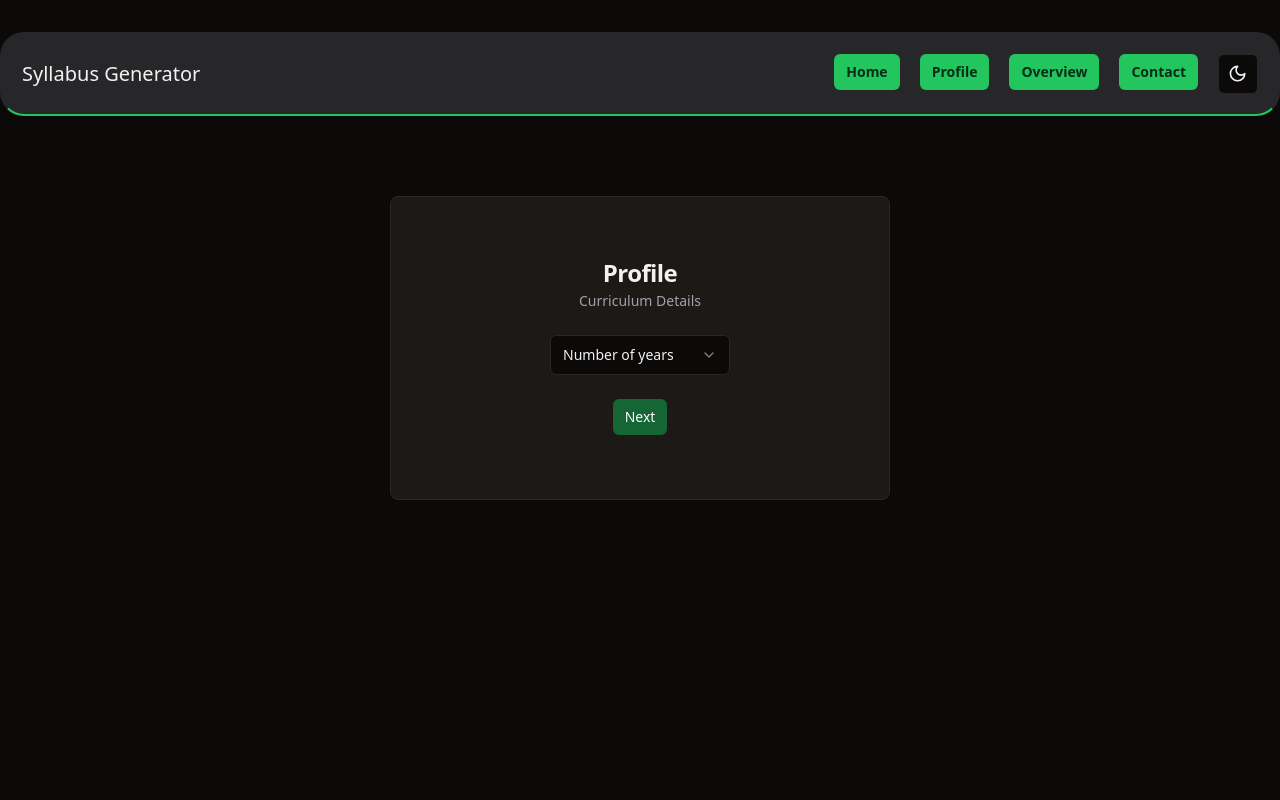
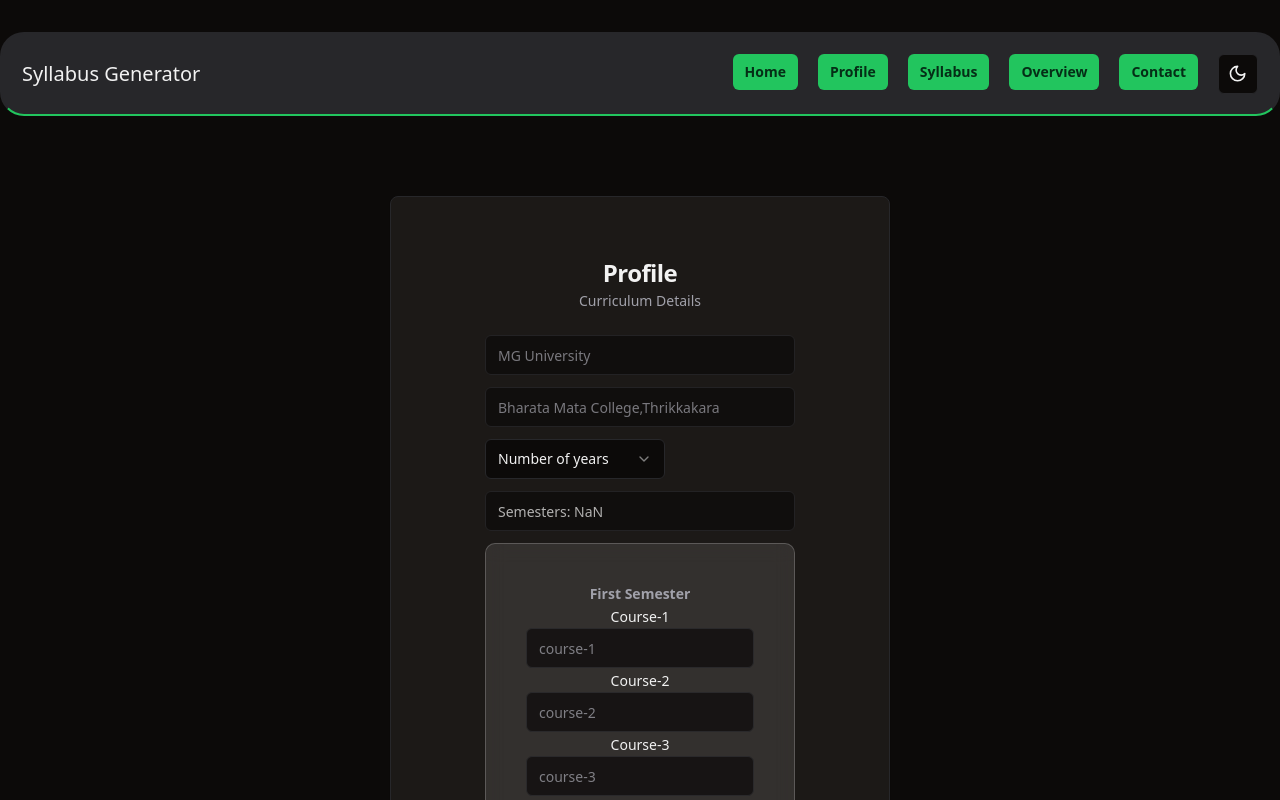
Before and after one commit to JeffinPappachan/Criculam_crafter, a React (Vite) app: page /profile/syllabus/curriculum in a window 1280 px wide. Shown: the top 800 px of the page. Built offline with nearby package versions, Linux system fonts and the light colour scheme.

Commit message:
subject box

```diff
--- a/src/components/Courseselect.tsx
+++ b/src/components/Courseselect.tsx
@@ -1,4 +1,6 @@
 import React from "react";
+import { DataContext } from "../context/DataContext";
+import { useContext } from "react";
 import {
   Select,
   SelectContent,
@@ -10,18 +12,22 @@ import {
 } from "@/components/ui/select";
 
 export function CourseSelect() {
+  const { profile, setProfile } = useContext(DataContext);
+  const handleSelectChange = (event) => {
+    setProfile({ ...profile, years: event.target.value });
+  };
   return (
-    <Select>
+    <Select onChange={handleSelectChange}>
       <SelectTrigger className="w-[180px]">
         <SelectValue placeholder="Number of years" />
       </SelectTrigger>
       <SelectContent>
         <SelectGroup>
-          <SelectLabel>Years</SelectLabel>
+          <SelectLabel>--Choose an option--</SelectLabel>
           <SelectItem value="3">3</SelectItem>
           <SelectItem value="4">4</SelectItem>
         </SelectGroup>
       </SelectContent>
-    </Select>
+    </Select> // Add closing tag for Select element
   );
 }
--- a/src/components/ui/input.tsx
+++ b/src/components/ui/input.tsx
@@ -1,6 +1,6 @@
-import * as React from "react"
+import * as React from "react";
 
-import { cn } from "@/lib/utils"
+import { cn } from "@/lib/utils";
 
 export interface InputProps
   extends React.InputHTMLAttributes<HTMLInputElement> {}
@@ -11,15 +11,15 @@ const Input = React.forwardRef<HTMLInputElement, InputProps>(
       <input
         type={type}
         className={cn(
-          "flex h-10 w-full rounded-md border border-input bg-background px-3 py-2 text-sm ring-offset-background file:border-0 file:bg-transparent file:text-sm file:font-medium placeholder:text-muted-foreground focus-visible:outline-none focus-visible:ring-2 focus-visible:ring-ring focus-visible:ring-offset-2 disabled:cursor-not-allowed disabled:opacity-50",
+          "flex h-10 w-full rounded-md border border-input bg-background px-3 py-2 text-sm ring-offset-background file:border-0 file:bg-transparent file:text-sm file:font-medium placeholder:text-muted-foreground focus-visible:outline-none focus-visible:ring-2 focus-visible:ring-ring focus-visible:ring-offset-2 disabled:cursor-not-allowed disabled:opacity-70",
           className
         )}
         ref={ref}
         {...props}
       />
-    )
+    );
   }
-)
-Input.displayName = "Input"
+);
+Input.displayName = "Input";
 
-export { Input }
+export { Input };
--- a/src/context/DataContext.tsx
+++ b/src/context/DataContext.tsx
@@ -2,7 +2,7 @@ import { createContext, useState } from "react";
 
 export const DataContext = createContext();
 export const DataProvider = ({ children }) => {
-  const [profile, setProfile] = useState({ name: "", college: "", years: "" });
+  const [profile, setProfile] = useState({  });
   return (
     <DataContext.Provider value={{ profile, setProfile }}>
       {children}
--- a/src/pages/Curriculum.tsx
+++ b/src/pages/Curriculum.tsx
@@ -3,6 +3,7 @@ import { DataContext } from "../context/DataContext";
 import { useContext, useState } from "react";
 import { Button } from "@/components/ui/button";
 import { Input } from "@/components/ui/input";
+import { Select } from "@/components/ui/select";
 import {
   Card,
   CardContent,
@@ -13,9 +14,13 @@ import {
 } from "@/components/ui/card";
 import { InputComponent } from "@/components/InputComponent";
 import { CourseSelect } from "@/components/Courseselect"; // Import the CourseSelect component
-
+import { Label } from "@/components/ui/label";
+import { Weight } from "lucide-react";
 const Curriculum = () => {
   const { profile, setProfile } = useContext(DataContext);
+  // const [years, setYears] = useState(0);
+  const semesters = profile.years * 2;
+
   return (
     <div className="w-screen p-20 flex flex-col items-center justify-center">
       <Card className="p-10 w-[90%] max-w-[500px]">
@@ -38,8 +43,39 @@ const Curriculum = () => {
                 })
               }
             /> */}
-            <CourseSelect />{" "}
-            {/* Replace <courseselect /> with <CourseSelect /> */}
+
+            <Input disabled type="text" placeholder="MG University" />
+            <Input
+              disabled
+              type="text"
+              placeholder="Bharata Mata College,Thrikkakara"
+            />
+            <CourseSelect />
+
+            <Input disabled type="text" value={`Semesters: ${semesters}`} />
+            <Card
+              style={{
+                background: "rgba(255, 255, 255, 0.1)",
+                backdropFilter: "blur(10px)",
+                borderRadius: "10px",
+                border: "1px solid rgba(255, 255, 255, 0.2)",
+                padding: "40px",
+              }}
+            >
+              <CardDescription style={{ fontWeight: "bold" }}>
+                First Semester
+              </CardDescription>
+              <Label htmlFor="course1">Course-1</Label>
+              <Input disabled type="text" placeholder="course-1" />
+              <Label htmlFor="course2">Course-2</Label>
+              <Input disabled type="text" placeholder="course-2" />
+              <Label htmlFor="course3">Course-3</Label>
+              <Input disabled type="text" placeholder="course-3" />
+              <Label htmlFor="course4">Course-4</Label>
+              <Input disabled type="text" placeholder="course-4" />
+              <Label htmlFor="course5">Course-5</Label>
+              <Input disabled type="text" placeholder="course-5" />
+            </Card>
           </div>
         </CardContent>
         <CardFooter className="flex justify-center">
--- a/src/pages/Profile.tsx
+++ b/src/pages/Profile.tsx
@@ -17,8 +17,6 @@ const Profile = () => {
   const { profile, setProfile } = useContext(DataContext);
   console.log(profile);
 
-
-
   return (
     <div className="w-screen p-20 flex flex-col items-center justify-center">
       <Card className="p-10 w-[90%] max-w-[500px]">
@@ -34,7 +32,6 @@ const Profile = () => {
               placeholder="Name"
               onChange={(event) =>
                 setProfile({ ...profile, name: event.target.value })
-
               }
             />
             <Input
@@ -57,7 +54,7 @@ const Profile = () => {
               type="text"
               placeholder="Email"
               onChange={(event) =>
-                setProfile({ ...profile, years: event.target.value })
+                setProfile({ ...profile, email: event.target.value })
               }
             />
             <Input
```
